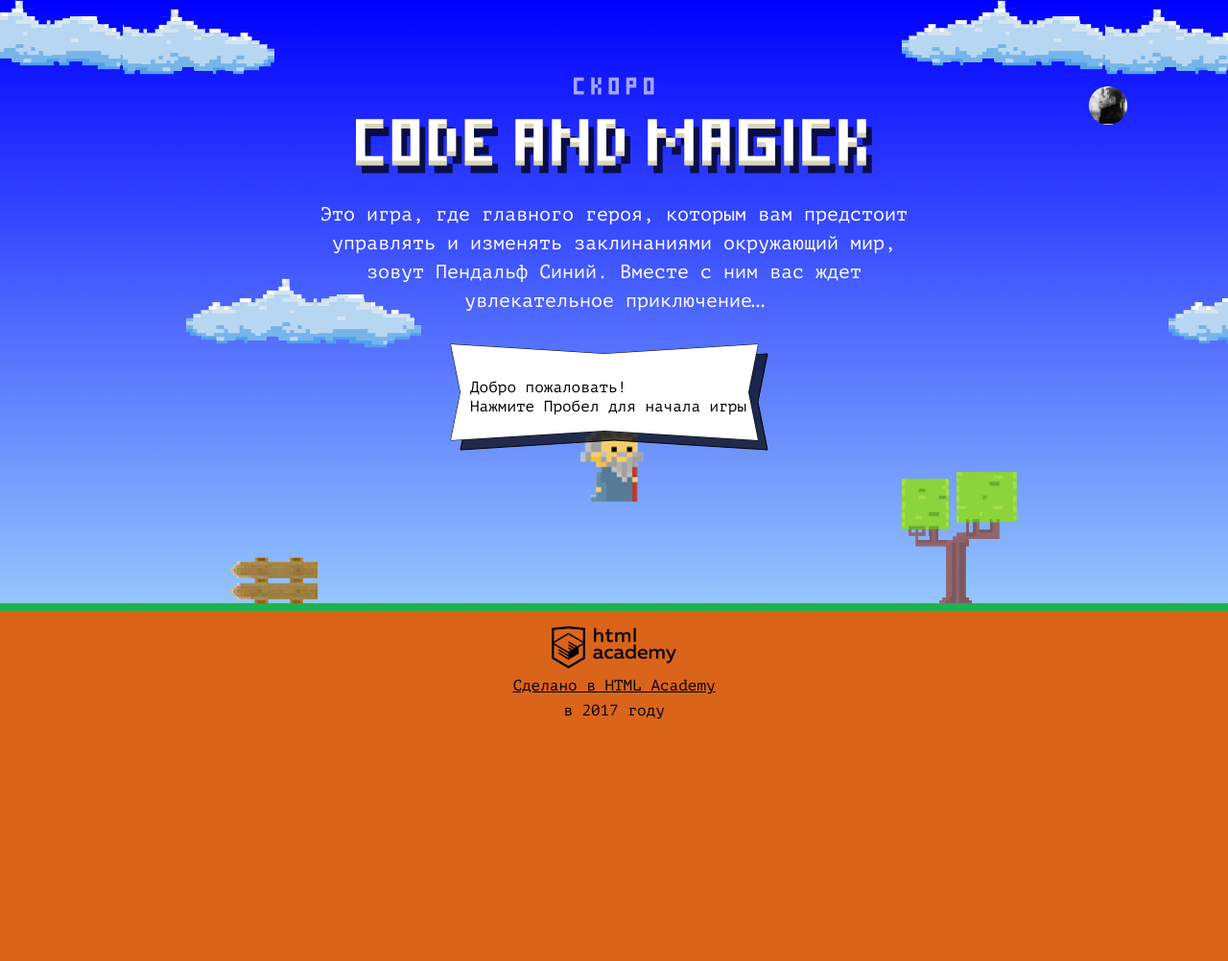
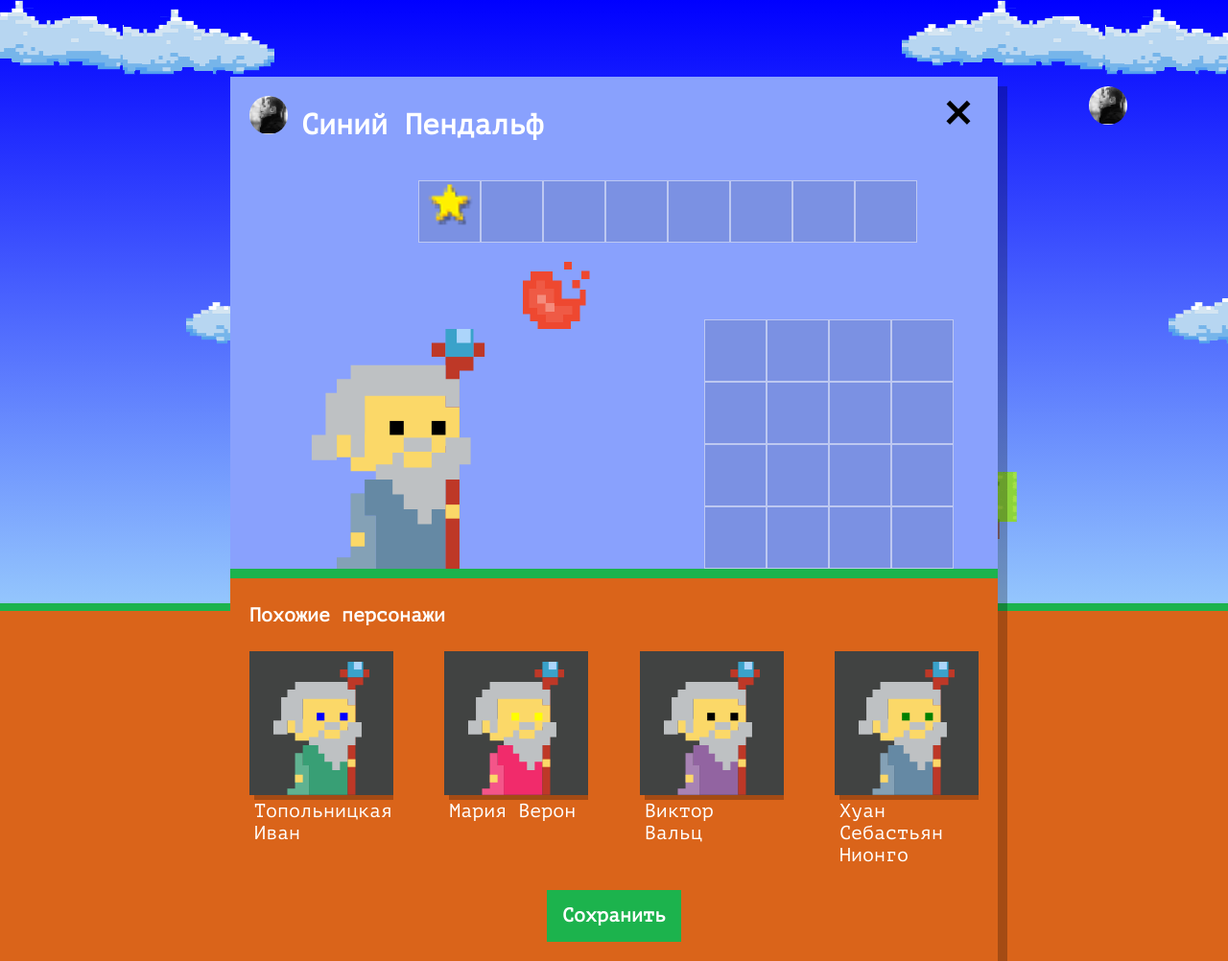
Before and after one commit to gerrymander-web/1307951-code-and-magick-21, a website: page index.html in a window 1280 px wide. Shown: the whole page at 96% size. Before the commit the page ends 800 px from the top, so only its background shows below. Drawn offline with Linux system fonts and the light colour scheme.

Commit message:
Добавляет и отрисовывает разноцветных магов

```diff
--- a/index.html
+++ b/index.html
@@ -203,6 +203,7 @@
     return gameFieldHeight / 3;
   }
 </script>
+<script src="js/setup.js"></script>
 <script src="js/stat.js"></script>
 <script src="js/game.js"></script>
 
--- /dev/null
+++ b/js/setup.js
@@ -0,0 +1,127 @@
+'use strict';
+
+// Variables
+let WIZARD_FIRST_NAMES = [`Иван`, `Хуан Себастьян`, `Мария`, `Кристоф`, `Виктор`, `Юлия`, `Люпита`, `Вашингтон`];
+let WIZARD_SECOND_NAMES = [`да Марья`, `Верон`, `Мирабелла`, `Вальц`, `Онопко`, `Топольницкая`, `Нионго`, `Ирвинг`];
+let WIZARD_COAT_COLOR = [`rgb(101, 137, 164)`, `rgb(241, 43, 107)`, `rgb(146, 100, 161)`, `rgb(56, 159, 117)`, `rgb(0, 0, 0)`];
+let WIZARD_EYES_COLOR = [`black`, `red`, `blue`, `yellow`, `green`];
+
+let userDialog = document.querySelector(`.setup`);
+userDialog.classList.remove(`hidden`);
+let similarWizardTemplate = document.querySelector(`#similar-wizard-template`).content.querySelector(`.setup-similar-item`);
+
+
+// Functions
+let getRandomIntInclusive = function (min, max) {
+  min = Math.ceil(min);
+  max = Math.floor(max);
+  return Math.floor(Math.random() * (max - min + 1) + min);
+};
+
+let getRandomArrayIndex = function (min, max, check) {
+  let randomNumber = getRandomIntInclusive(min, max);
+  if (check.length) {
+    while (!getUniqueValue(check, randomNumber)) {
+      randomNumber = getRandomIntInclusive(min, max);
+    }
+  }
+  return randomNumber;
+};
+
+let getUniqueValue = function (exclusionArray, checkValue) {
+  let check = true;
+  if (exclusionArray.length) {
+    for (let i = 0; i < exclusionArray.length; i++) {
+      if (checkValue === exclusionArray[i]) {
+        check = false;
+      }
+    }
+  }
+  return check;
+};
+
+let clearArray = function (array) {
+  array.forEach(function () {
+    array.pop();
+  });
+};
+
+let getRandomDataObjectArray = function (arrayLength) {
+  let objectArray = [];
+
+  let firstNameOccupiedIndexes = [];
+  let secondNameOccupiedIndexes = [];
+  let coatColorOccupiedIndexes = [];
+  let eyesColorOccupiedIndexes = [];
+
+  for (let i = 0; i < arrayLength; i++) {
+    let obj = {};
+
+    // Get unique data from const data arrays
+    let firstNameOpccupiedIndex = getRandomArrayIndex(0, WIZARD_FIRST_NAMES.length - 1, firstNameOccupiedIndexes);
+    let firstName = WIZARD_FIRST_NAMES[firstNameOpccupiedIndex];
+    firstNameOccupiedIndexes.push(firstNameOpccupiedIndex);
+
+    if (firstNameOccupiedIndexes.length === WIZARD_FIRST_NAMES.length) {
+      clearArray(firstNameOccupiedIndexes);
+    }
+
+    let secondNameOccupiedIndex = getRandomIntInclusive(0, WIZARD_SECOND_NAMES.length - 1);
+    let secondName = WIZARD_SECOND_NAMES[secondNameOccupiedIndex];
+    secondNameOccupiedIndexes.push(secondNameOccupiedIndex);
+
+    if (secondNameOccupiedIndexes.length === WIZARD_SECOND_NAMES.length) {
+      clearArray(secondNameOccupiedIndexes);
+    }
+
+    let coatColorOccupiedIndex = getRandomArrayIndex(0, WIZARD_COAT_COLOR.length - 1, coatColorOccupiedIndexes);
+    let coatColor = WIZARD_COAT_COLOR[coatColorOccupiedIndex];
+    coatColorOccupiedIndexes.push(coatColorOccupiedIndex);
+
+    if (coatColorOccupiedIndexes.length === WIZARD_COAT_COLOR.length) {
+      clearArray(coatColorOccupiedIndexes);
+    }
+
+    let eyesColorOccupiedIndex = getRandomArrayIndex(0, WIZARD_EYES_COLOR.length - 1, eyesColorOccupiedIndexes);
+    let eyesColor = WIZARD_EYES_COLOR[eyesColorOccupiedIndex];
+    eyesColorOccupiedIndexes.push(eyesColorOccupiedIndex);
+
+    if (eyesColorOccupiedIndexes.length === WIZARD_EYES_COLOR.length) {
+      clearArray(eyesColorOccupiedIndexes);
+    }
+    // Define random object`s keys and values
+    obj.name = getRandomIntInclusive(0, 1) ?
+      `${firstName} ${secondName}` :
+      `${secondName} ${firstName}`;
+
+    obj.coatColor = coatColor;
+    obj.eyesColor = eyesColor;
+
+    objectArray[i] = obj;
+  }
+
+  return objectArray;
+};
+
+let renderWizard = function (wizard) {
+  let wizardElement = similarWizardTemplate.cloneNode(true);
+  wizardElement.querySelector(`.setup-similar-label`).textContent = wizard.name;
+  wizardElement.querySelector(`.wizard-coat`).style.fill = wizard.coatColor;
+  wizardElement.querySelector(`.wizard-eyes`).style.fill = wizard.eyesColor;
+
+  return wizardElement;
+};
+
+// -- Run --
+let wizardData = getRandomDataObjectArray(4);
+
+let fragment = document.createDocumentFragment();
+
+for (let i = 0; i < wizardData.length; i++) {
+  fragment.appendChild(renderWizard(wizardData[i]));
+}
+
+let setupSimilarList = document.querySelector(`.setup-similar-list`);
+setupSimilarList.appendChild(fragment);
+
+userDialog.querySelector(`.setup-similar`).classList.remove(`hidden`);
```
